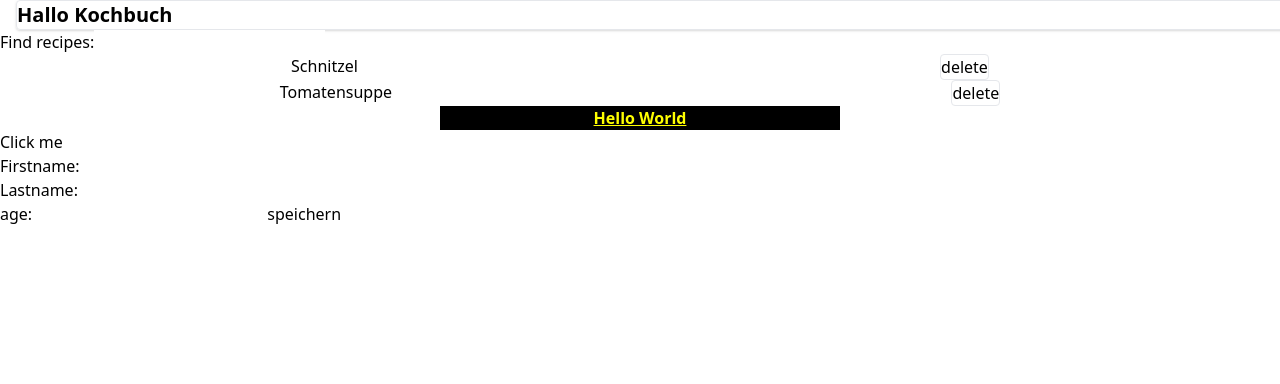
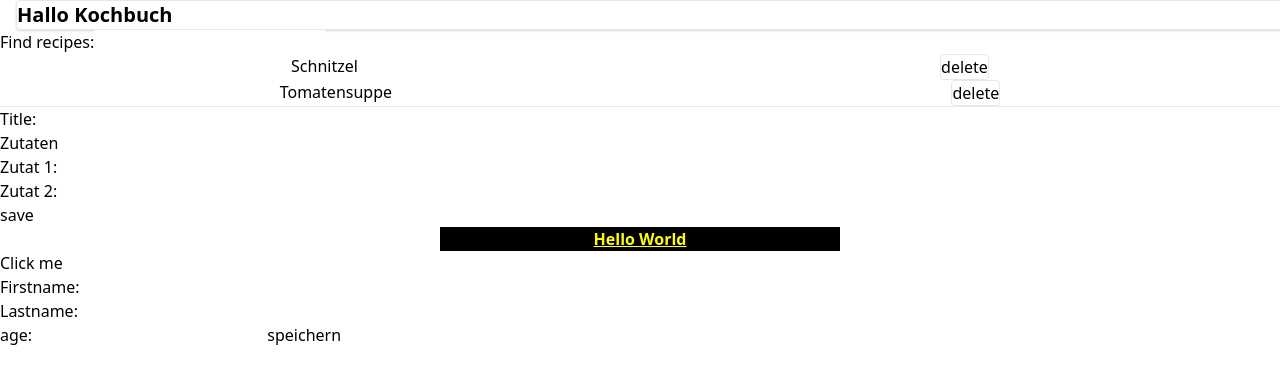
Before and after one commit to sspringer82/workshop, a React (Create React App) app: page / in a window 1280 px wide. Shown: the top 384 px of the page. Built offline with nearby package versions, Linux system fonts and the light colour scheme; data requests are answered from the project's data file.

Commit message:
refactored structure

```diff
--- a/src/App.tsx
+++ b/src/App.tsx
@@ -1,7 +1,7 @@
 import React from 'react';
 import BaseForm from './demo/BaseForm';
 import Style from './demo/Style/Style';
-import List from './List';
+import RecipeList from './Recipe/RecipeList/RecipeList';
 
 function getAppName() {
   return 'Kochbuch';
@@ -13,7 +13,7 @@ const App: React.FC = () => {
       <h1 className="container border rounded shadow mx-4 text-xl font-bold">
         Hallo {getAppName()}
       </h1>
-      <List />
+      <RecipeList />
       <Style />
       <BaseForm />
     </div>
--- /dev/null
+++ b/src/Recipe/RecipeForm/RecipeForm.tsx
@@ -0,0 +1,86 @@
+import React, { ChangeEvent, FormEvent, useState } from 'react';
+import Button from '../../util/Button';
+import { Recipe } from '../../util/recipe';
+
+const Form: React.FC = () => {
+  const [state, setState] = useState<Omit<Recipe, 'id'>>({
+    title: '',
+    ingredients: ['', ''],
+    steps: [],
+  });
+
+  function handleChange(e: ChangeEvent<HTMLInputElement>): void {
+    const name = e.target.name;
+    const value = e.target.value;
+
+    setState((oldState) => {
+      const newState = {
+        ...oldState,
+      };
+
+      if (name === 'zutat0') {
+        newState.ingredients[0] = value;
+      } else if (name === 'zutat1') {
+        newState.ingredients[1] = value;
+      } else {
+        newState['title'] = value;
+      }
+
+      return newState;
+    });
+  }
+
+  function handleSubmit(e: FormEvent): void {
+    e.preventDefault();
+
+    console.log('state', state);
+
+    console.log('i want to save ', state);
+  }
+
+  return (
+    <form onSubmit={handleSubmit}>
+      <fieldset>
+        <label>
+          Title:
+          <input
+            type="text"
+            name="title"
+            id="title"
+            value={state.title}
+            onChange={handleChange}
+          />
+        </label>
+      </fieldset>
+      <h2>Zutaten</h2>
+      <fieldset>
+        <label>
+          Zutat 1:
+          <input
+            type="text"
+            name="zutat0"
+            id="zutat0"
+            value={state.ingredients[0]}
+            onChange={handleChange}
+          />
+        </label>
+      </fieldset>
+      <fieldset>
+        <label>
+          Zutat 2:
+          <input
+            type="text"
+            name="zutat1"
+            id="zutat1"
+            value={state.ingredients[1]}
+            onChange={handleChange}
+          />
+        </label>
+      </fieldset>
+
+      <Button label="save" />
+    </form>
+  );
+};
+
+export default Form;
--- a/src/List.tsx
+++ b/src/Recipe/RecipeList/RecipeList.tsx
@@ -1,9 +1,10 @@
 import React, { useEffect, useState } from 'react';
-import Filter from './Filter';
-import ListItem from './ListItem';
-import { Recipe } from './recipe';
+import Filter from '../../util/Filter';
+import Form from '../RecipeForm/RecipeForm';
+import RecipeListItem from './RecipeListItem';
+import { Recipe } from '../../util/recipe';
 
-const List: React.FC = () => {
+const RecipeList: React.FC = () => {
   const [recipes, setRecipes] = useState<Recipe[]>([]);
   const [filter, setFilter] = useState<string>('');
 
@@ -44,7 +45,7 @@ const List: React.FC = () => {
           })
           .map((recipe) => {
             return (
-              <ListItem
+              <RecipeListItem
                 key={recipe.id}
                 recipe={recipe}
                 onDelete={handleDelete}
@@ -52,8 +53,10 @@ const List: React.FC = () => {
             );
           })}
       </ul>
+      <hr />
+      <Form />
     </>
   );
 };
 
-export default List;
+export default RecipeList;
--- a/src/ListItem.tsx
+++ b/src/Recipe/RecipeList/RecipeListItem.tsx
@@ -1,12 +1,12 @@
 import React from 'react';
-import { Recipe } from './recipe';
+import { Recipe } from '../../util/recipe';
 
 type Props = {
   recipe: Recipe;
   onDelete: (id: number) => void;
 };
 
-const ListItem: React.FC<Props> = ({ recipe, onDelete }) => {
+const RecipeListItem: React.FC<Props> = ({ recipe, onDelete }) => {
   return (
     <li className="flex justify-around">
       <div>{recipe.title}</div>
@@ -17,4 +17,4 @@ const ListItem: React.FC<Props> = ({ recipe, onDelete }) => {
   );
 };
 
-export default ListItem;
+export default RecipeListItem;
--- /dev/null
+++ b/src/util/Button.tsx
@@ -0,0 +1,17 @@
+import React from 'react';
+
+type Props = {
+  label: string;
+  onClick?: (e: any) => void;
+  type?: 'button' | 'submit' | 'reset' | undefined;
+};
+
+const Button: React.FC<Props> = ({ label, onClick, type = 'button' }) => {
+  return (
+    <button type={type} onClick={onClick}>
+      {label}
+    </button>
+  );
+};
+
+export default Button;
```
Also changed, not shown: src/logo.svg (deleted), src/util/Filter.tsx (renamed from src/Filter.tsx), src/util/recipe.ts (renamed from src/recipe.ts).
